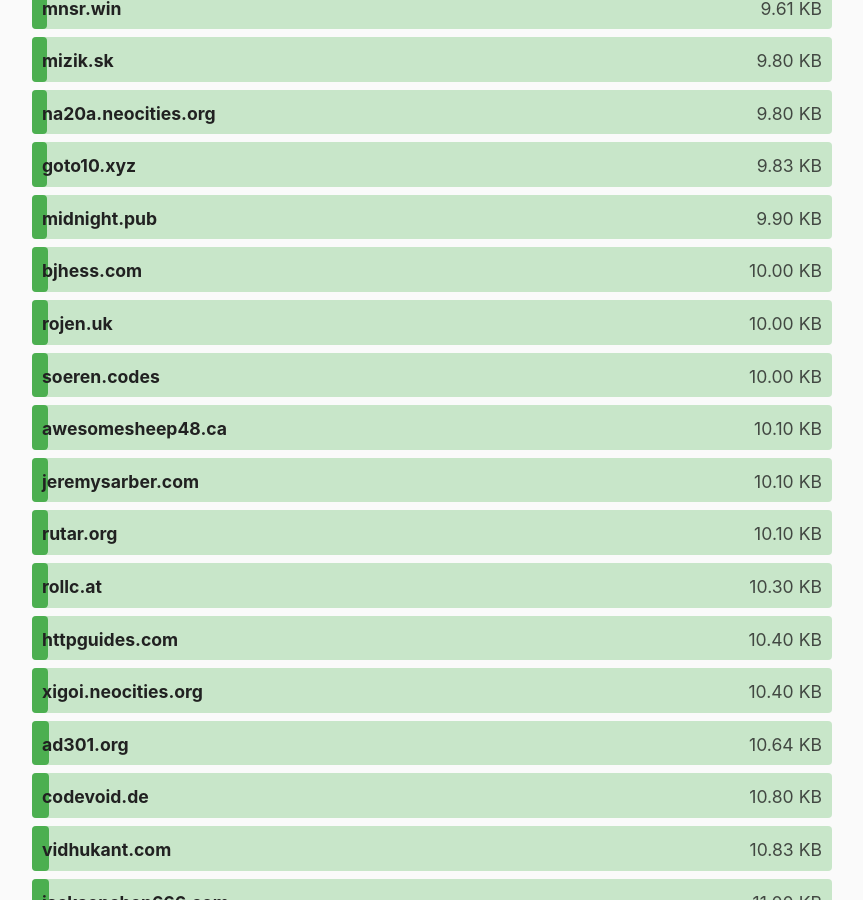
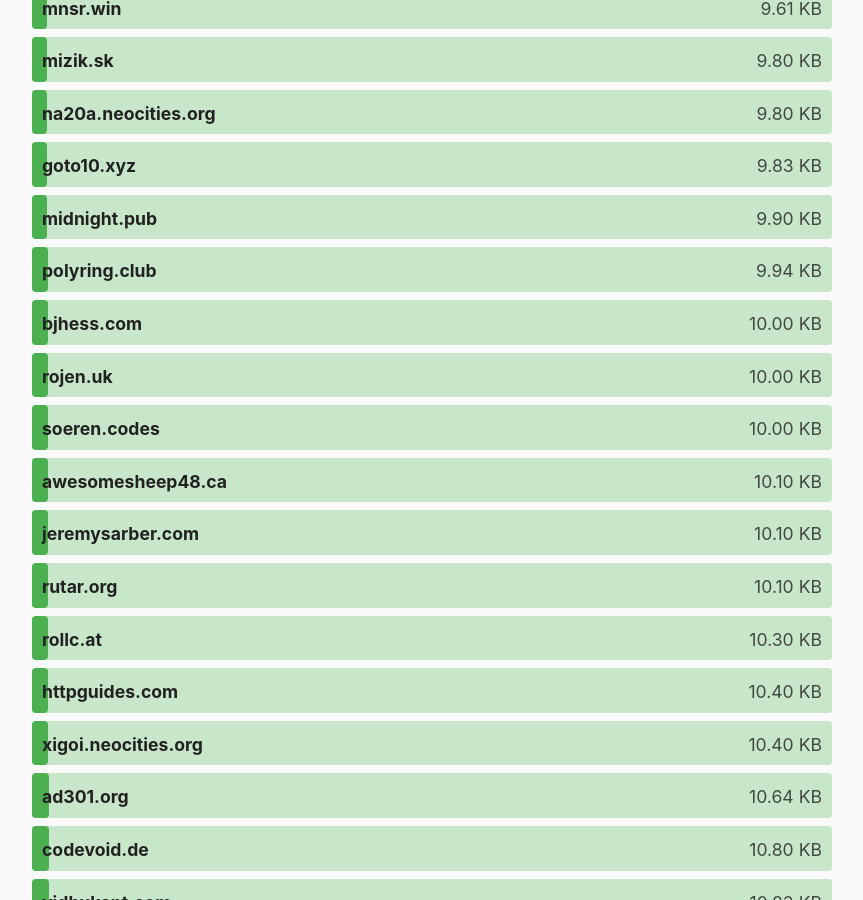
Before and after one commit to kevquirk/512kb.club, a Jekyll site: the page built from index.md, in a window 1280 px wide and 900 px high, scrolled down 5688 px. Shown: the whole window, without its empty margins (208-1071 px from the left). Built offline with Jekyll 4.4.1, drawn with Linux system fonts in a browser that asks for light colours.

Commit message:
Add polyring.club
Signed-off-by: Dušan Mitrović <dusan@dusanmitrovic.rs>

```diff
--- a/_data/sites.yml
+++ b/_data/sites.yml
@@ -4482,3 +4482,8 @@
   url: https://zwieratko.sk/
   size: 28.07
   last_checked: 2024-02-11
+
+- domain: polyring.club
+  url: https://polyring.club/
+  size: 9.94
+  last_checked: 2024-12-13
```
